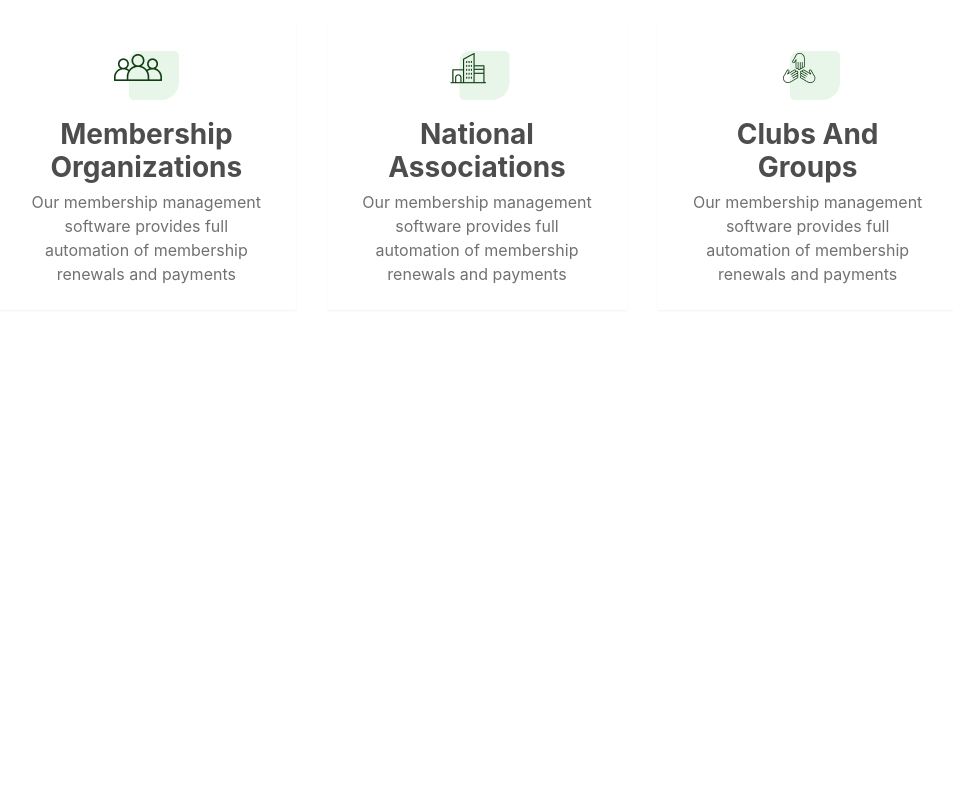
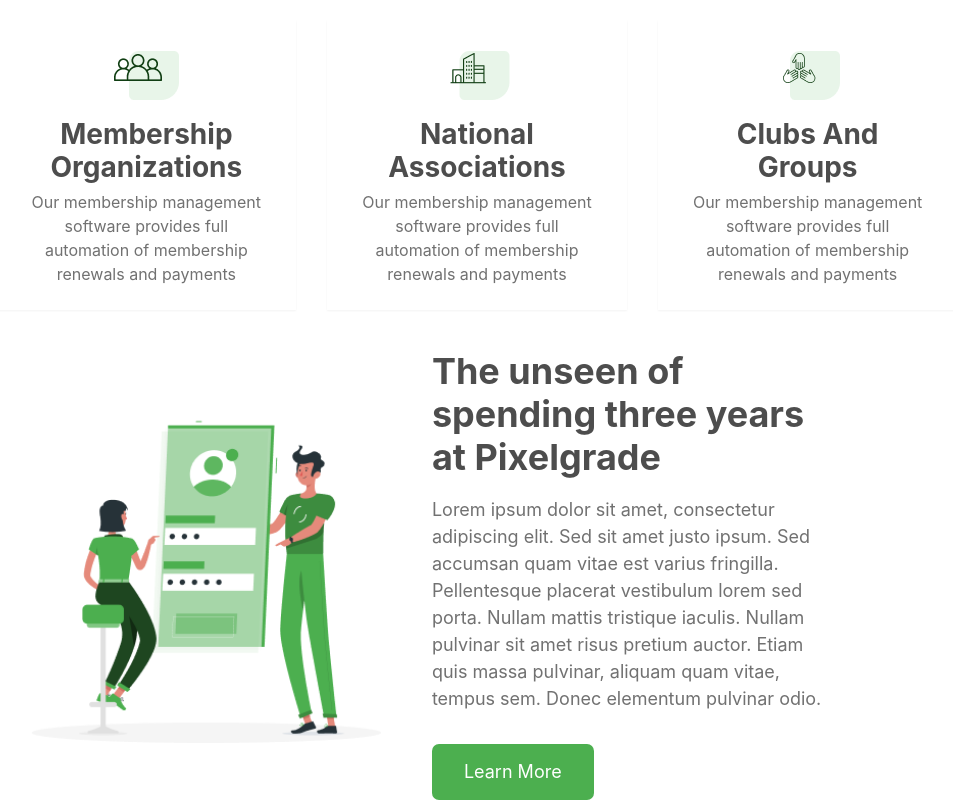
Before and after one commit to Essach/nexcent-portfolio-sample, a React (Vite) app: page / in a window 1280 px wide. Shown: the part 1268-2068 px from the top of the page, without its empty margins (163-1116 px from the left). Before the commit the page ends 1618 px from the top, so only its background shows below. Built offline with nearby package versions, Linux system fonts and the light colour scheme.

Commit message:
feat. section 4

```diff
--- a/src/App.jsx
+++ b/src/App.jsx
@@ -3,6 +3,7 @@
 import Home from "./components/Home";
 import Clients from "./components/Clients";
 import Manage from "./components/Manage";
+import Section4 from "./components/Section4";
 
 const App = () => {
   return (
@@ -13,6 +14,7 @@
       </Flex>
       <Clients />
       <Manage />
+      <Section4 />
     </Flex>
   );
 }
--- /dev/null
+++ b/src/components/Section4.jsx
@@ -0,0 +1,17 @@
+import { Box, Button, Grid, Heading, Image, Text } from "@chakra-ui/react";
+import illustration from '../assets/images/Frame2.png';
+
+const Section4 = () => {
+    return (
+        <Grid templateColumns={'5fr 6fr'} px={['72px', '72px', '72px', '144px']} alignItems={'center'}>
+            <Image src={illustration} objectFit={'cover'} w='100%'/>
+            <Box pr='144px'>
+                <Heading color='brandD_Grey' fontSize={['lg', '2xl', '3xl']}>The unseen of spending three years at Pixelgrade</Heading>
+                <Text color='brandGrey' fontSize={['md', 'lg']} mt='16px'>Lorem ipsum dolor sit amet, consectetur adipiscing elit. Sed sit amet justo ipsum. Sed accumsan quam vitae est varius fringilla. Pellentesque placerat vestibulum lorem sed porta. Nullam mattis tristique iaculis. Nullam pulvinar sit amet risus pretium auctor. Etiam quis massa pulvinar, aliquam quam vitae, tempus sem. Donec elementum pulvinar odio.</Text>
+                <Button variant='primary' size={['md','lg']} mt='32px'>Learn More</Button>
+            </Box>
+        </Grid>
+    );
+}
+
+export default Section4;
```
Also changed, not shown: src/assets/images/Frame2.png (added).
